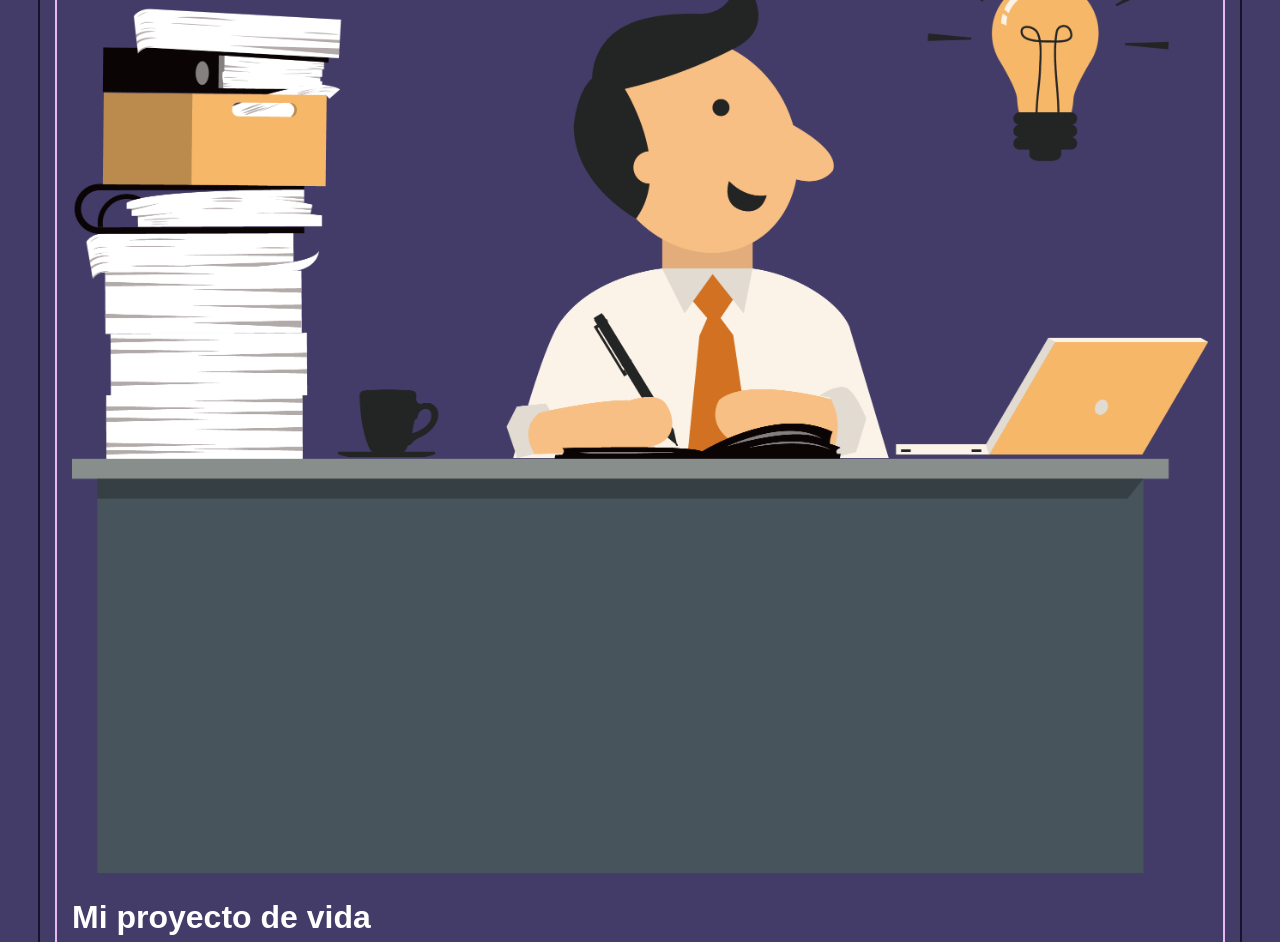
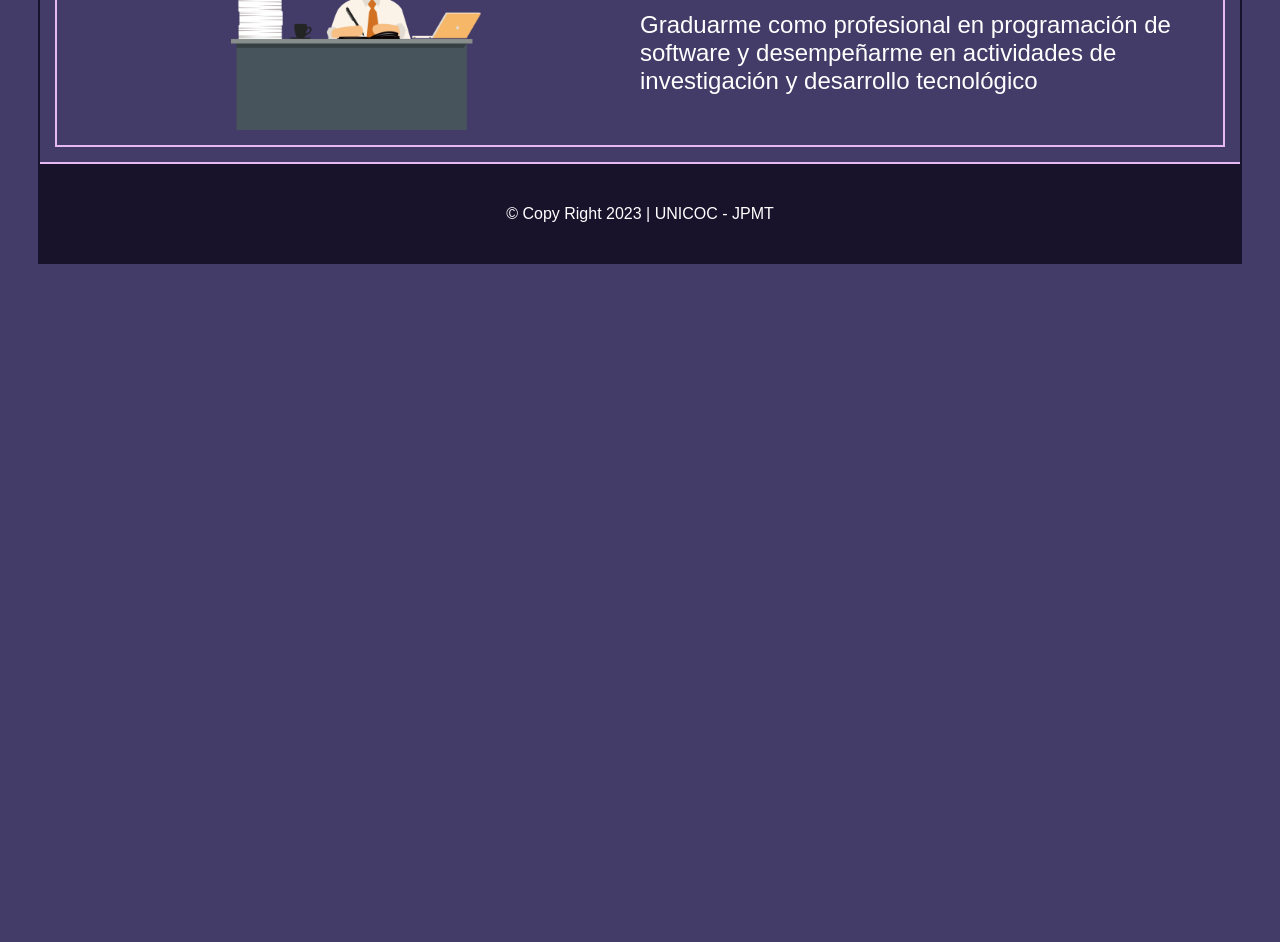
Before and after one commit to JuanPaMoTo/juanpamoto.github.io, a plain HTML site: page index.html in a window 1280 px wide. Shown: the part 698-1640 px from the top of the page. After the commit the page ends 962 px from the top, so only its background shows below. Drawn offline with Linux system fonts and the light colour scheme.

Commit message:
Update styles.css

```diff
--- a/styles.css
+++ b/styles.css
@@ -92,7 +92,16 @@ a:hover {
   padding: 15px;
   gap: 10px;
   color: white;
+
+
 }
+
+section:last-child{
+  grid-column: span 2;
+
+}
+
+
 main {
   background-color: var(--clr-morado-gris);
   margin-block: 0;
@@ -100,7 +109,13 @@ main {
 }
 
 #span {
-  grid-column: span 2;
+  display: grid;
+  grid-template-columns: 1fr 1fr;
+  > img{
+    justify-self: center;
+    width: 250px;
+    border-radius: 3px;
+  }
 }
 
 #caja > * {
```
